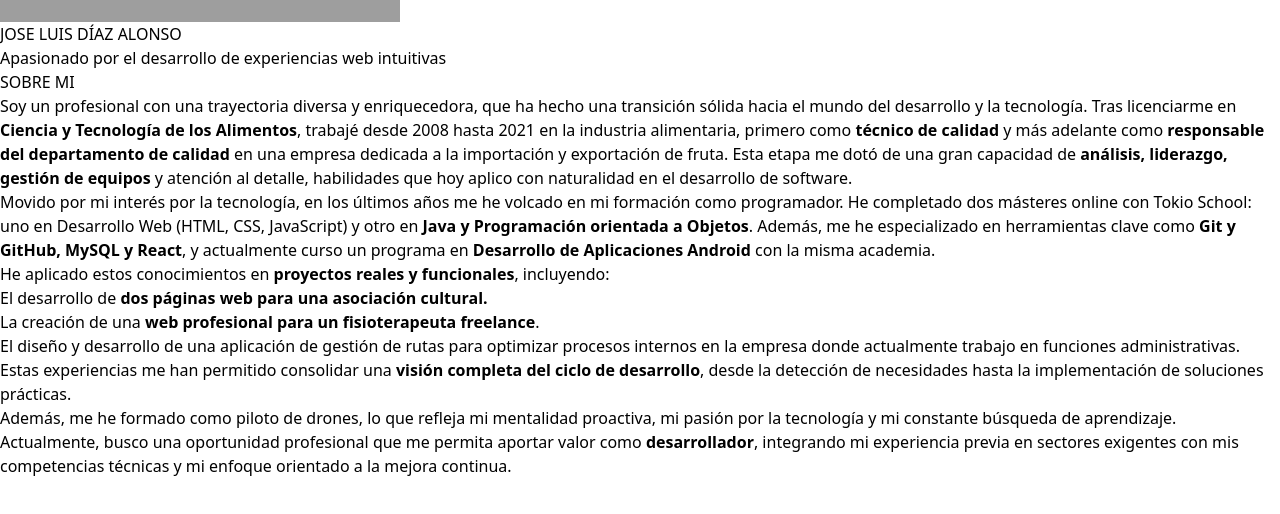
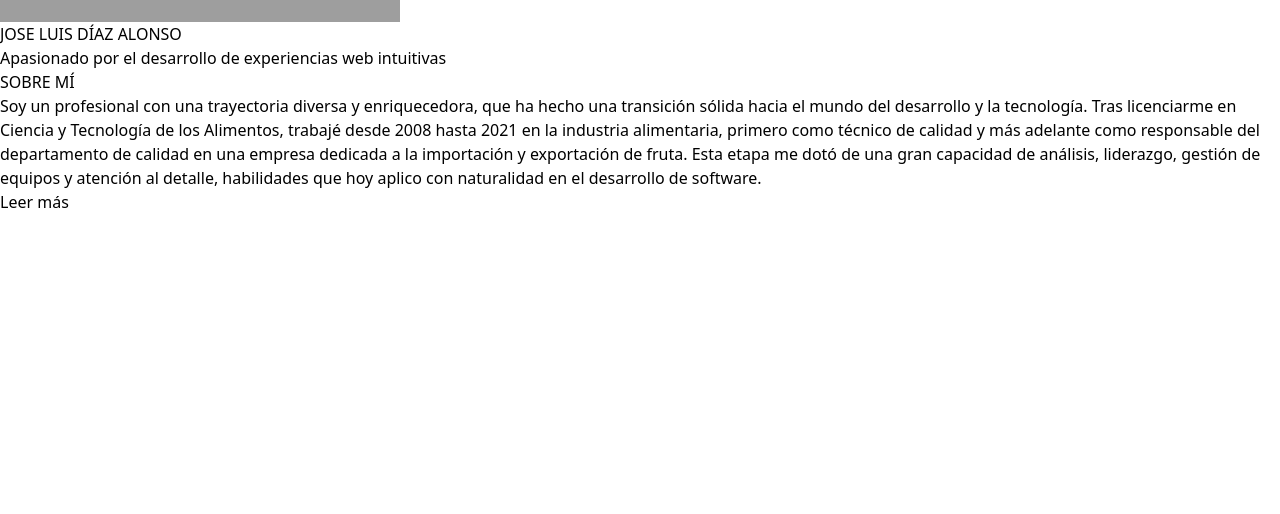
Before and after one commit to JoseLuisDiazAlonso/portFolio, a React (Vite) app: page / in a window 1280 px wide. Shown: the part 350-864 px from the top of the page. After the commit the page ends 800 px from the top, so only its background shows below. Built offline with nearby package versions, Linux system fonts and the light colour scheme; grey boxes are pictures that could not be loaded; some icons are missing.

Commit message:
He adaptado el componente SobreMi para que se muestre en inglés al pulsar un botón y para que al principio solo se muestre una parte del texto

```diff
--- a/src/components/SobreMi.jsx
+++ b/src/components/SobreMi.jsx
@@ -1,75 +1,107 @@
-import React from 'react'
+import React, { useState } from "react";
 
-const SobreMi = () => {
+const SobreMi = ({ language }) => {
+  const [showFull, setShowFull] = useState(false);
+
+  const texts = {
+    es: {
+      intro: `Soy un profesional con una trayectoria diversa y enriquecedora, que ha hecho una transición sólida
+      hacia el mundo del desarrollo y la tecnología. Tras licenciarme en Ciencia y Tecnología de los Alimentos,
+      trabajé desde 2008 hasta 2021 en la industria alimentaria, primero como técnico de calidad y más adelante
+      como responsable del departamento de calidad en una empresa dedicada a la importación y exportación de fruta.
+      Esta etapa me dotó de una gran capacidad de análisis, liderazgo, gestión de equipos y atención al detalle,
+      habilidades que hoy aplico con naturalidad en el desarrollo de software.`,
+
+      resto: `
+      Movido por mi interés por la tecnología, en los últimos años me he volcado en mi formación como programador.
+      He completado dos másteres online con Tokio School: uno en Desarrollo Web (HTML, CSS, JavaScript) y otro en
+      Java y Programación orientada a Objetos. Además, me he especializado en herramientas clave como Git y GitHub,
+      MySQL y React, y actualmente curso un programa en Desarrollo de Aplicaciones Android con la misma academia.
+
+      He aplicado estos conocimientos en proyectos reales y funcionales, incluyendo:
+      - El desarrollo de dos páginas web para una asociación cultural.
+      - La creación de una web profesional para un fisioterapeuta freelance.
+      - El diseño y desarrollo de una aplicación de gestión de rutas para optimizar procesos internos
+        en la empresa donde actualmente trabajo en funciones administrativas.
+
+      Estas experiencias me han permitido consolidar una visión completa del ciclo de desarrollo,
+      desde la detección de necesidades hasta la implementación de soluciones prácticas.
+
+      Además, me he formado como piloto de drones, lo que refleja mi mentalidad proactiva,
+      mi pasión por la tecnología y mi constante búsqueda de aprendizaje.
+
+      Actualmente, busco una oportunidad profesional que me permita aportar valor como desarrollador,
+      integrando mi experiencia previa en sectores exigentes con mis competencias técnicas
+      y mi enfoque orientado a la mejora continua.
+      `,
+    },
+    en: {
+      intro: `I am a professional with a diverse and enriching background who has successfully transitioned
+      into the world of development and technology. After graduating in Food Science and Technology,
+      I worked from 2008 to 2021 in the food industry, first as a quality technician and later
+      as head of the quality department in a company dedicated to the import and export of fruit.
+      This stage provided me with strong analytical skills, leadership, team management, and attention to detail,
+      which I now naturally apply in software development.`,
+
+      resto: `
+      Driven by my interest in technology, in recent years I have devoted myself to training as a programmer.
+      I have completed two online master's degrees with Tokio School: one in Web Development (HTML, CSS, JavaScript)
+      and another in Java and Object-Oriented Programming. In addition, I have specialized in key tools such as Git
+      and GitHub, MySQL, and React, and I am currently studying Android Application Development with the same academy.
+
+      I have applied this knowledge in real, functional projects, including:
+      - The development of two websites for a cultural association.
+      - The creation of a professional website for a freelance physiotherapist.
+      - The design and development of a route management application to optimize internal processes
+        in the company where I currently work in administrative functions.
+
+      These experiences have allowed me to consolidate a complete vision of the development cycle,
+      from identifying needs to implementing practical solutions.
+
+      In addition, I have trained as a drone pilot, reflecting my proactive mindset,
+      passion for technology, and constant pursuit of learning.
+
+      I am now seeking a professional opportunity that will allow me to add value as a developer,
+      integrating my previous experience in demanding sectors with my technical skills
+      and my focus on continuous improvement.
+      `,
+    },
+  };
+
   return (
-    <div className="flex items-center justify-center min-h-screen ">
-  <div className="w-[90%] p-8 text-justify shadow-2xl rounded-2xl  backdrop-blur-lg flex flex-col space-y-[10px]">
-    <h2 className="text-2xl font-bold text-center drop-shadow-lg">SOBRE MI</h2>
-    <p>
-      Soy un profesional con una trayectoria diversa y enriquecedora, que
-      ha hecho una transición sólida hacia el mundo del desarrollo y la
-      tecnología. Tras licenciarme en{" "}
-      <strong>Ciencia y Tecnología de los Alimentos</strong>, trabajé
-      desde 2008 hasta 2021 en la industria alimentaria, primero como{" "}
-      <strong>técnico de calidad</strong> y más adelante como
-      <strong> responsable del departamento de calidad</strong> en una
-      empresa dedicada a la importación y exportación de fruta. Esta etapa
-      me dotó de una gran capacidad de{" "}
-      <strong>análisis, liderazgo, gestión de equipos</strong> y atención
-      al detalle, habilidades que hoy aplico con naturalidad en el
-      desarrollo de software.
-    </p>
-    <p>
-      Movido por mi interés por la tecnología, en los últimos años me he
-      volcado en mi formación como programador. He completado dos másteres
-      online con Tokio School: uno en Desarrollo Web (HTML, CSS,
-      JavaScript) y otro en{" "}
-      <strong>Java y Programación orientada a Objetos</strong>. Además, me
-      he especializado en herramientas clave como{" "}
-      <strong>Git y GitHub, MySQL y React</strong>, y actualmente curso un
-      programa en <strong>Desarrollo de Aplicaciones Android</strong> con
-      la misma academia.
-    </p>
-    <p>
-      He aplicado estos conocimientos en{" "}
-      <strong>proyectos reales y funcionales</strong>, incluyendo:
-    </p>
-    <ul className="pl-4 list-disc list-inside">
-      <li>
-        El desarrollo de{" "}
-        <strong>dos páginas web para una asociación cultural.</strong>
-      </li>
-      <li>
-        La creación de una{" "}
-        <strong>web profesional para un fisioterapeuta freelance</strong>.
-      </li>
-      <li>
-        El diseño y desarrollo de una aplicación de gestión de rutas
-        para optimizar procesos internos en la empresa donde actualmente
-        trabajo en funciones administrativas.
-      </li>
-    </ul>
-    <p>
-      Estas experiencias me han permitido consolidar una{" "}
-      <strong>visión completa del ciclo de desarrollo</strong>, desde la
-      detección de necesidades hasta la implementación de soluciones
-      prácticas.
-    </p>
-    <p>
-      Además, me he formado como piloto de drones, lo que refleja mi
-      mentalidad proactiva, mi pasión por la tecnología y mi constante
-      búsqueda de aprendizaje.
-    </p>
-    <p>
-      Actualmente, busco una oportunidad profesional que me permita
-      aportar valor como <strong>desarrollador</strong>, integrando mi
-      experiencia previa en sectores exigentes con mis competencias
-      técnicas y mi enfoque orientado a la mejora continua.
-    </p>
-  </div>
-</div>
+    <div className="flex items-center justify-center min-h-full bg-fixed">
+      <div className="w-[90%] p-8 text-justify min-h-full bg-fixed shadow-2xl rounded-2xl backdrop-blur-lg flex flex-col space-y-[10px]">
+        <h2 className="text-2xl font-bold text-center drop-shadow-lg">
+          {language === "es" ? "SOBRE MÍ" : "ABOUT ME"}
+        </h2>
 
-  )
-}
+        {/* Siempre mostrar la introducción */}
+        <p>{texts[language].intro}</p>
 
-export default SobreMi
+        {/* Mostrar el resto solo si showFull es true */}
+        {showFull && <p className="mt-4 whitespace-pre-line">{texts[language].resto}</p>}
+
+        {/* Botones */}
+        {!showFull && (
+          <button
+            onClick={() => setShowFull(true)}
+            className="self-center px-4 py-2 mt-4 text-white rounded-lg bg-white/10 hover:bg-blue-600"
+          >
+            {language === "es" ? "Leer más" : "Read more"}
+          </button>
+        )}
+
+        {showFull && (
+          <button
+            onClick={() => setShowFull(false)}
+            className="self-center px-4 py-2 mt-4 text-white bg-red-500 rounded-lg hover:bg-red-600"
+          >
+            {language === "es" ? "Cerrar" : "Close"}
+          </button>
+        )}
+      </div>
+    </div>
+  );
+};
+
+export default SobreMi;
```
